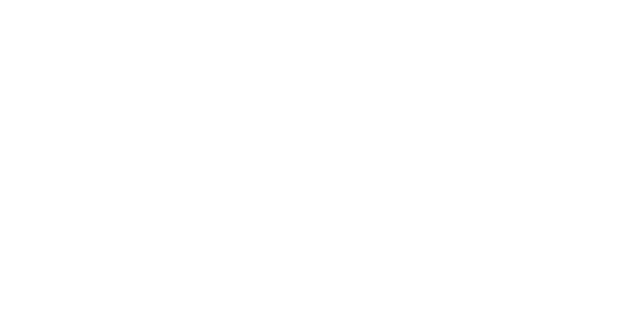
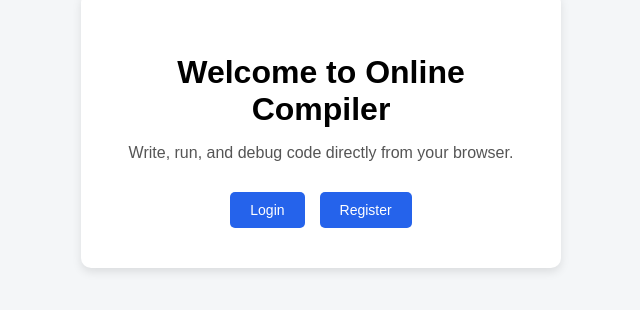
Before and after one commit to jm-menon/Online-Compiler, a React (Vite) app in the folder frontend/my-judge-frontend/: page / in a window 1280 px wide. Before the commit this address had no page. Shown: the part 270-580 px from the top of the page, without its empty margins (319-959 px from the left). Built offline with nearby package versions, Linux system fonts and the light colour scheme.

Commit message:
Landing page + logout button added

```diff
--- a/frontend/my-judge-frontend/src/App.jsx
+++ b/frontend/my-judge-frontend/src/App.jsx
@@ -2,12 +2,15 @@
 import Compiler from "./Compiler";
 import Login from "./Login";
 import Register from "./Register";
+import Welcome from "./Welcome";
 
 function App() {
   return (
     <Router>
 
       <Routes>
+
+        <Route path="/" element={<Welcome />} />
 
         <Route path="/compile" element={<Compiler />} />
 
--- a/frontend/my-judge-frontend/src/Compiler.jsx
+++ b/frontend/my-judge-frontend/src/Compiler.jsx
@@ -2,8 +2,9 @@
 import Editor from '@monaco-editor/react';
 import axios from 'axios';
 import { Sun, Moon } from 'lucide-react';
-import { Navigate } from "react-router-dom";
+import { Navigate, useNavigate } from "react-router-dom";
 import Chatbot from "./Chatbot";
+
 
 function Compiler() {
   const [language, setLanguage] = useState('cpp');
@@ -14,6 +15,12 @@
   const [loading, setLoading] = useState(false);
   const [error, setError] = useState('');
   const [theme, setTheme] = useState('dark');
+  const navigate = useNavigate();
+
+  const handleLogout = () => {
+  localStorage.removeItem("token");
+  navigate("/login");
+};
 
   useEffect(() => {
     const savedTheme = localStorage.getItem('theme') || 'dark';
@@ -150,6 +157,17 @@
           >
             {loading ? 'Running...' : 'Run'}
           </button>
+          <button
+              onClick={handleLogout}
+              className={`px-5 py-2 rounded-md font-medium transition ${
+                          theme === "dark"
+                            ? "bg-red-600 hover:bg-red-700 text-white"
+                            : "bg-red-500 hover:bg-red-600 text-white"
+                              }`
+                        }
+>
+  Logout
+</button>
         </div>
       </header>
 
--- a/frontend/my-judge-frontend/src/Login.jsx
+++ b/frontend/my-judge-frontend/src/Login.jsx
@@ -24,7 +24,7 @@
 
     localStorage.setItem("token", res.data.token);
 
-    navigate("/");   // redirect to compiler
+    navigate("/compile");   // redirect to compiler
 
   } catch (err) {
 
--- /dev/null
+++ b/frontend/my-judge-frontend/src/Welcome.jsx
@@ -0,0 +1,78 @@
+import { Link } from "react-router-dom";
+import { Navigate } from "react-router-dom";
+
+function Welcome() {
+
+    const token = localStorage.getItem("token");
+
+    if (token) {
+      return <Navigate to="/compile" />;
+    }
+
+  return (
+    <div style={styles.container}>
+      <div style={styles.card}>
+        <h1 style={styles.title}>Welcome to Online Compiler</h1>
+
+        <p style={styles.subtitle}>
+          Write, run, and debug code directly from your browser.
+        </p>
+
+        <div style={styles.buttons}>
+          <Link to="/login" style={styles.link}>
+            <button style={styles.button}>Login</button>
+          </Link>
+
+          <Link to="/register" style={styles.link}>
+            <button style={styles.button}>Register</button>
+          </Link>
+        </div>
+      </div>
+    </div>
+  );
+}
+
+const styles = {
+  container: {
+    height: "100vh",
+    display: "flex",
+    justifyContent: "center",
+    alignItems: "center",
+    backgroundColor: "#f4f6f8",
+    fontFamily: "Arial, sans-serif"
+  },
+  card: {
+    padding: "40px",
+    borderRadius: "10px",
+    background: "white",
+    boxShadow: "0 4px 10px rgba(0,0,0,0.1)",
+    textAlign: "center",
+    maxWidth: "400px"
+  },
+  title: {
+    marginBottom: "10px"
+  },
+  subtitle: {
+    color: "#555",
+    marginBottom: "30px"
+  },
+  buttons: {
+    display: "flex",
+    justifyContent: "center",
+    gap: "15px"
+  },
+  button: {
+    padding: "10px 20px",
+    border: "none",
+    borderRadius: "5px",
+    backgroundColor: "#2563eb",
+    color: "white",
+    cursor: "pointer",
+    fontSize: "14px"
+  },
+  link: {
+    textDecoration: "none"
+  }
+};
+
+export default Welcome;
```
